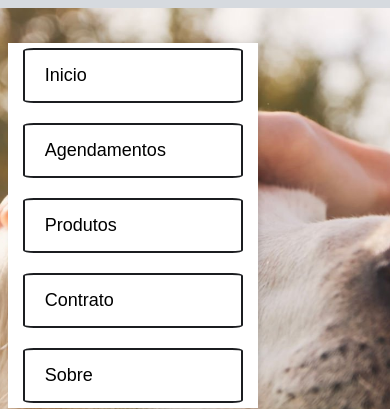
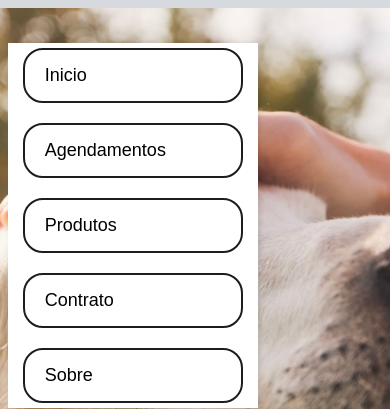
Before and after one commit to Gabrielporfiri0/Atividadeemaula, a plain HTML site: page index.html in a window 390 px wide. Both pictures are taken after a click on the button 33 px from the left and 35 px from the top of the page. Shown: the part 77-486 px from the top of the page. Drawn offline with Linux system fonts and the light colour scheme.

Commit message:
AulaSiteTelas

```diff
--- a/assets/css/style.css
+++ b/assets/css/style.css
@@ -299,7 +299,7 @@ justify-content: space-between;
 
     nav.active li a{
         border: 2px #1b1d20 solid;
-        border-radius: 5%;
+        border-radius: 20px;
     }
 
     #navbar{
```
